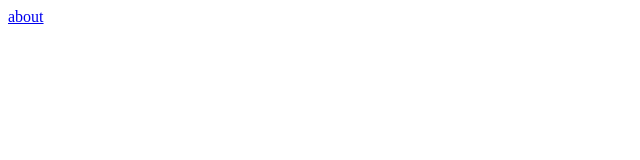
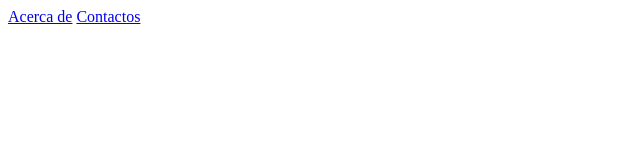
Before and after one commit to yukitogithub/nuevo_prueba, a plain HTML site: page index.html in a window 1280 px wide. Shown: the whole page, without its empty margins (0-640 px from the left). Drawn offline with Linux system fonts and the light colour scheme.

Commit message:
Otro link y cambio del link anterior

```diff
--- a/index.html
+++ b/index.html
@@ -1,3 +1,4 @@
 <html>
-<a href=about.html>about</a>
+<a href=about.html>Acerca de</a>
+<a href=contactos.html>Contactos</a>
 </html>
```
